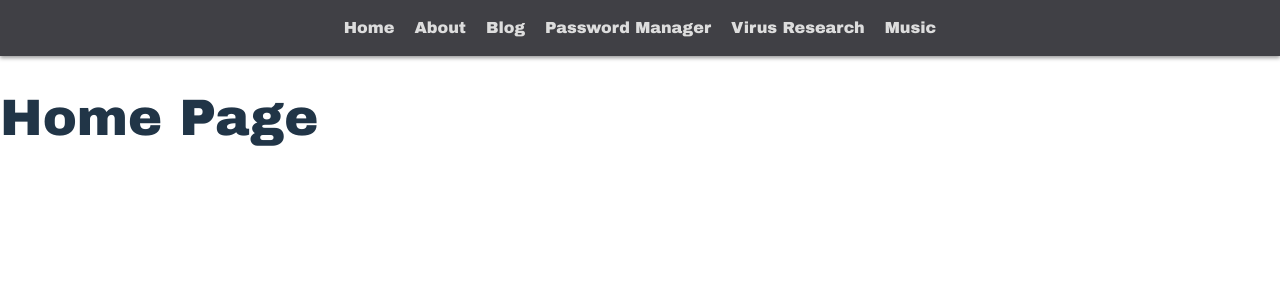
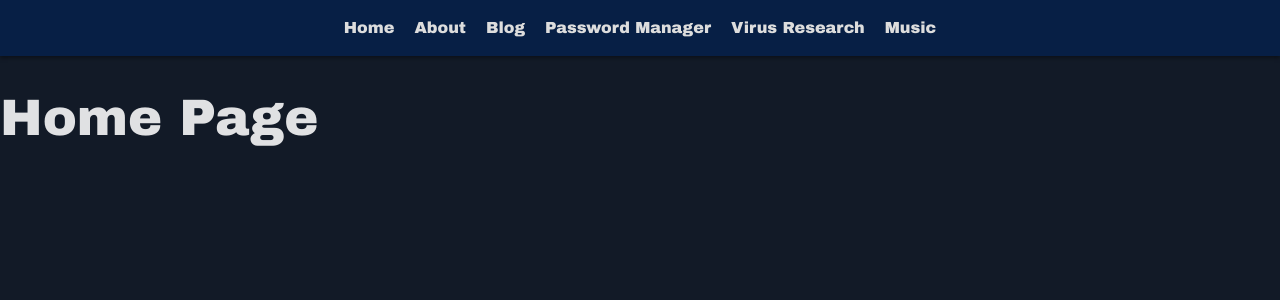
Before and after one commit to DanielProano/Password-Manager, a React (Vite) app in the folder frontend/: page / in a window 1280 px wide. Shown: the top 300 px of the page. Built offline with nearby package versions, Linux system fonts and the light colour scheme.

Commit message:
Frontend login is coming along nicely

```diff
--- a/frontend/src/index.css
+++ b/frontend/src/index.css
@@ -5,7 +5,7 @@
 
 	color-scheme: light dark;
 	color: rgba(255, 255, 255, 0.87);
-  background-color: #0b0b28;
+	background-color: #121a27;
 	font-synthesis: none;
 	text-rendering: optimizeLegibility;
 	-webkit-font-smoothing: antialiased;
@@ -17,6 +17,7 @@ a {
 	color: #646cff;
 	text-decoration: inherit;
 }
+
 a:hover {
 	color: #535bf2;
 }
@@ -33,33 +34,19 @@ h1 {
 }
 
 button {
-  border-radius: 8px;
-  border: 1px solid transparent;
+	border-radius: 24px;
+	border: 2px solid;
+	border-color: #3c6cb9;
 	padding: 0.6em 1.2em;
 	font-size: 1em;
-  font-weight: 500;
-  font-family: inherit;
-  background-color: #1a1a1a;
+	font-weight: 100;
+	font-family: Verdana;
+	color: #3c6cb9;
+	background-color: #121a27;
 	cursor: pointer;
-  transition: border-color 0.25s;
-}
-button:hover {
-  border-color: #646cff;
-}
-button:focus,
-button:focus-visible {
-  outline: 4px auto -webkit-focus-ring-color;
+	transition: border-color 0.10s;
 }
 
-@media (prefers-color-scheme: light) {
-  :root {
-    color: #213547;
-    background-color: #ffffff;
+button:hover {
+	background-color: #394b74;
 }
-  a:hover {
-    color: #747bff;
-  }
-  button {
-    background-color: #f9f9f9;
-  }
-}
--- a/frontend/src/pages/TopBar.css
+++ b/frontend/src/pages/TopBar.css
@@ -4,7 +4,7 @@ html, body {
 }
 
 .topbar {
-	background-color: #404045;
+	background-color: #071f45;
 	padding: 20px 20px;
 	display: flex;
 	justify-content: center;
```
Lines whose indentation alone changed are shown as unchanged.
